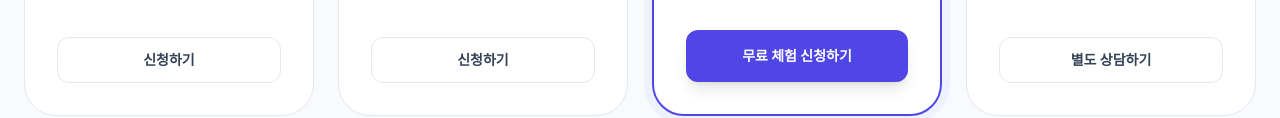
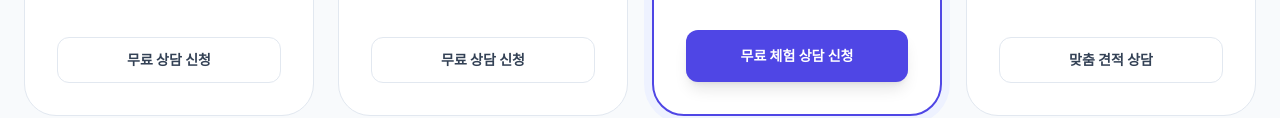
Before and after one commit to hiremekr/checkvisa, a website: page pricing.html in a window 1280 px wide. Shown: the part 689-807 px from the top of the page. Drawn offline with nearby package versions, Linux system fonts and the light colour scheme.

Commit message:
improve: clarify pricing page CTA buttons
- Change '신청하기' to '무료 상담 신청' (Starter/Standard)
- Change '무료 체험 신청하기' to '무료 체험 상담 신청' (Business)
- Change '별도 상담하기' to '맞춤 견적 상담' (Enterprise)
- Add 'block' class for proper button display
- Make it clear that buttons lead to consultation, not direct payment
- Better align with B2B consultation-first approach

```diff
--- a/pricing.html
+++ b/pricing.html
@@ -53,7 +53,7 @@
                 <li>✅ 실시간 D-Day 대시보드</li>
 
             </ul>
-            <a href="index.html#contact" class="w-full py-3 border border-slate-200 rounded-xl font-bold text-center text-sm hover:bg-slate-50 transition">신청하기</a>
+            <a href="index.html#contact" class="w-full py-3 border border-slate-200 rounded-xl font-bold text-center text-sm hover:bg-slate-50 transition block">무료 상담 신청</a>
         </div>
 
         <div class="pricing-card p-8 rounded-[2rem]">
@@ -70,7 +70,7 @@
                 <li>✅ 실시간 D-Day 대시보드</li>
                 <li>✅ 문자 또는 카카오톡으로 만료 알람 제공</li>
             </ul>
-            <a href="index.html#contact" class="w-full py-3 border border-slate-200 rounded-xl font-bold text-center text-sm hover:bg-slate-50 transition">신청하기</a>
+            <a href="index.html#contact" class="w-full py-3 border border-slate-200 rounded-xl font-bold text-center text-sm hover:bg-slate-50 transition block">무료 상담 신청</a>
         </div>
 
         <div class="pricing-card p-8 rounded-[2rem] border-2 border-indigo-600 relative ring-8 ring-indigo-50">
@@ -89,7 +89,7 @@
                 <li>✅ 우선 순위 데이터 검토</li>
                 <li>✅ 문자 또는 카카오톡으로 만료 알람 제공</li>
             </ul>
-            <a href="index.html#contact" class="w-full py-4 bg-indigo-600 text-white rounded-xl font-bold text-center text-sm hover:bg-indigo-700 transition shadow-lg">무료 체험 신청하기</a>
+            <a href="index.html#contact" class="w-full py-4 bg-indigo-600 text-white rounded-xl font-bold text-center text-sm hover:bg-indigo-700 transition shadow-lg block">무료 체험 상담 신청</a>
         </div>
 
         <div class="pricing-card p-8 rounded-[2rem]">
@@ -107,7 +107,7 @@
                 <li>✅ 무제한 인력 통합 관리 (최대100명)</li>
                 <li>✅ <b>추후 '셀프비자' 사이트 연계 할인</b></li>
             </ul>
-            <a href="index.html#contact" class="w-full py-3 border border-slate-200 rounded-xl font-bold text-center text-sm hover:bg-slate-50 transition">별도 상담하기</a>
+            <a href="index.html#contact" class="w-full py-3 border border-slate-200 rounded-xl font-bold text-center text-sm hover:bg-slate-50 transition block">맞춤 견적 상담</a>
         </div>
     </div>
 
```
